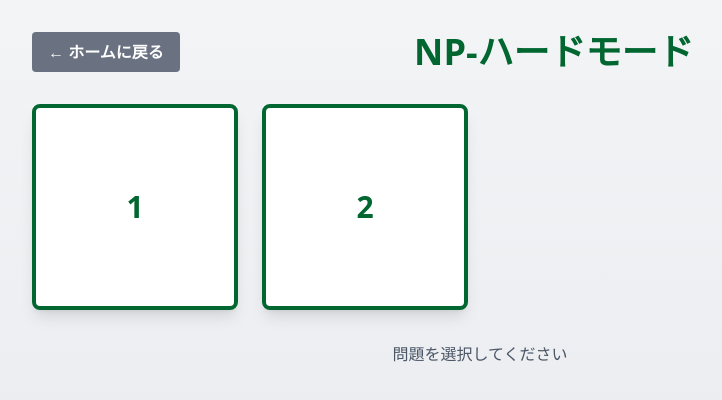
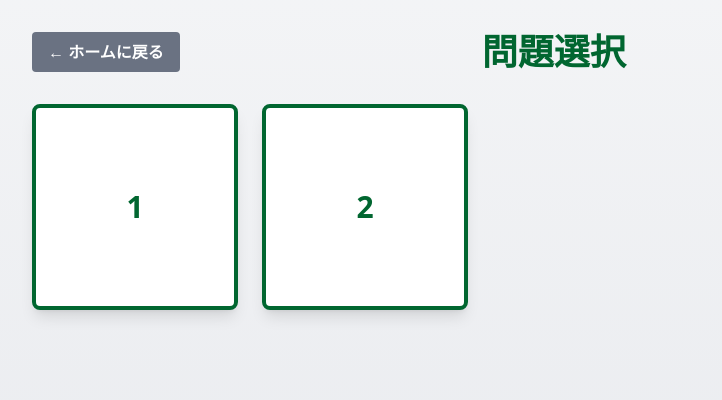
Before and after one commit to Lucas544875/Post-Correspondence-Problem-of-sushi, a React (Vite) app: page / in a window 1280 px wide. Both pictures are taken after a click on the button "はじめる". Shown: the top 400 px of the page, without its empty margins (160-882 px from the left). Built offline with nearby package versions, Linux system fonts and the light colour scheme; a web font is replaced by a local one.

Commit message:
[update] ゲームモードを削除

```diff
--- a/src/components/ProblemSelect.tsx
+++ b/src/components/ProblemSelect.tsx
@@ -10,7 +10,7 @@ interface ProblemSelectProps {
 export const ProblemSelect = ({ problems, gameMode, onNavigate, onSelectProblem }: ProblemSelectProps) => {
   const filteredProblems = problems.filter(p => p.difficulty === gameMode);
 
-  const modeTitle = gameMode === 'np-hard' ? 'NP-ハードモード' : '決定不能モード';
+  const modeTitle = "問題選択"//gameMode === 'np-hard' ? 'NP-ハードモード' : '決定不能モード';
   const modeColor = gameMode === 'np-hard' ? 'green' : 'red';
 
   return (
@@ -50,7 +50,7 @@ export const ProblemSelect = ({ problems, gameMode, onNavigate, onSelectProblem
         </div>
 
         <div className="mt-8 text-center text-gray-600">
-          <p>問題を選択してください</p>
+          {/* <p>問題を選択してください</p> */}
           {/* <p className="text-sm">
             {gameMode === 'np-hard'
               ? '※ すべての問題に解答が存在します'
```
